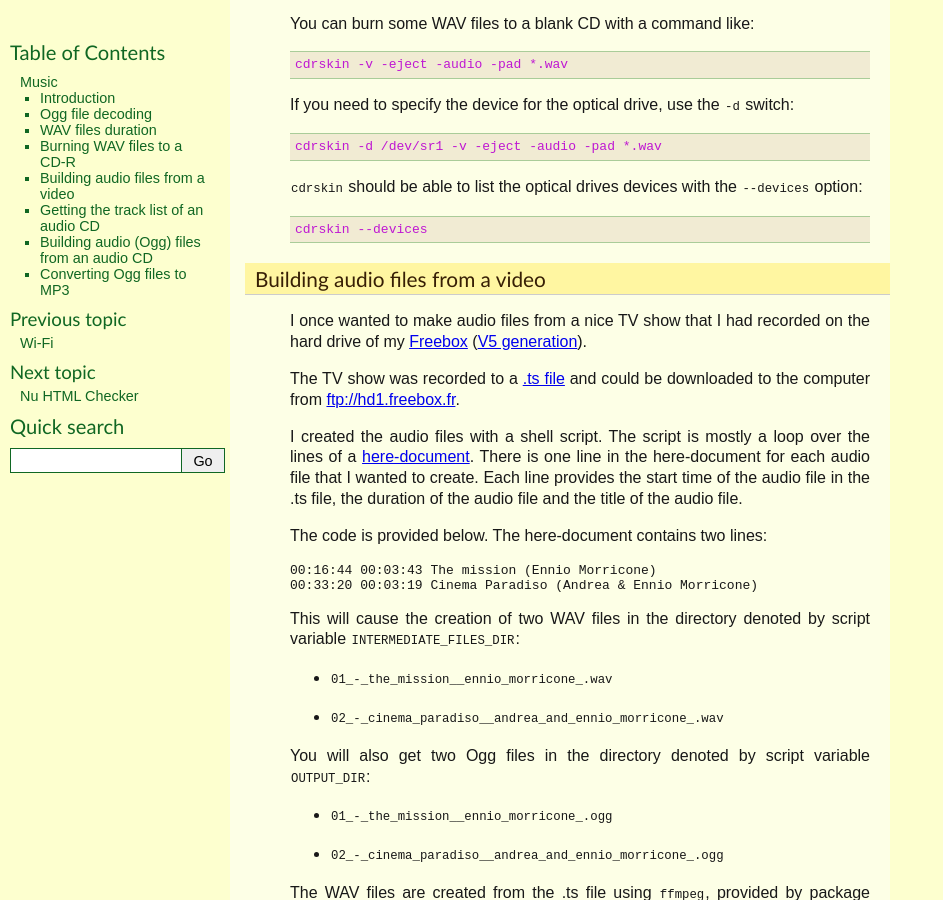
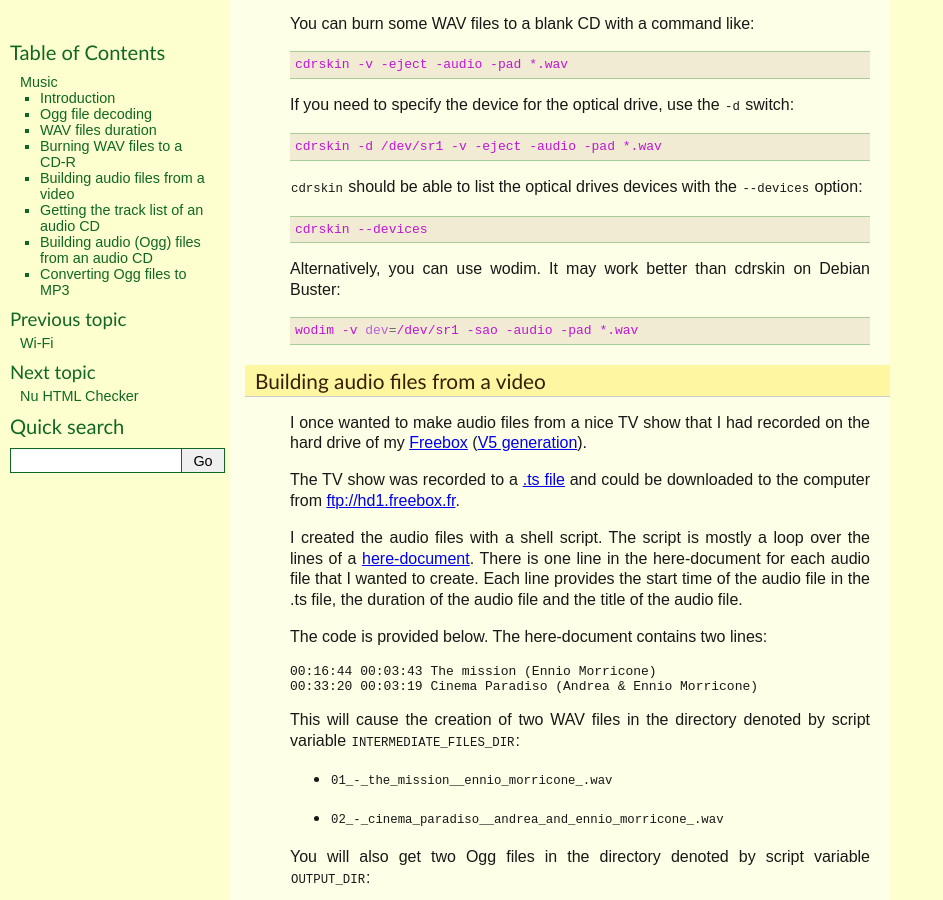
Before and after one commit to thierr26/thierr26_personal_notes_sphinx_sources, a Sphinx documentation site: the page built from source/music.rst, in a window 1280 px wide and 900 px high, scrolled down 1067 px. Shown: the whole window, without its empty margins (0-943 px from the left). Built offline with Sphinx 7.4.7, drawn with Linux system fonts in a browser that asks for light colours.

Commit message:
Add wodim

```diff
--- a/source/debian_apps_install.rst
+++ b/source/debian_apps_install.rst
@@ -40,6 +40,7 @@ Installation
       cdtool \
       cdparanoia \
       cdrskin \
+      wodim \
       genisoimage \
       vlc \
       ffmpeg \
@@ -99,8 +100,8 @@ Installation
     - Includes cdown (CD tracks info extraction)
   * - cdparanoia
     - CD ripper
-  * - cdrskin
-    - CD writing tool
+  * - cdrskin, wodim
+    - CD writing tools
   * - genisoimage
     - ISO-9660 CD-ROM filesystem images creation
   * - vlc
--- a/source/music.rst
+++ b/source/music.rst
@@ -57,6 +57,7 @@ Burning WAV files to a CD-R
 
 .. index::
   single: cdrskin
+  single: wodim
   single: CD-R
   single: audio CD
   single: optical drives devices
@@ -75,6 +76,11 @@ switch::
 ``--devices`` option::
 
   cdrskin --devices
+
+Alternatively, you can use wodim. It may work better than cdrskin on Debian
+Buster::
+
+  wodim -v dev=/dev/sr1 -sao -audio -pad *.wav
 
 
 .. _audio_files_from_video:
```
